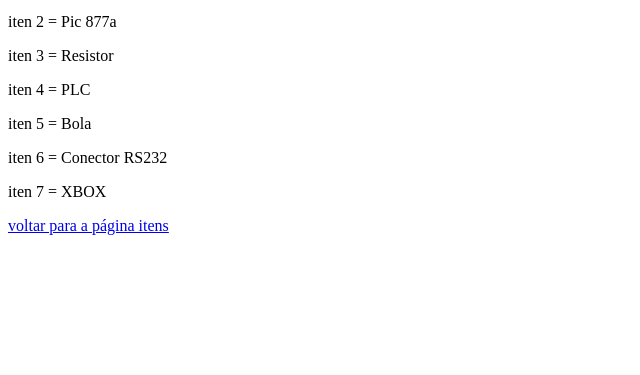
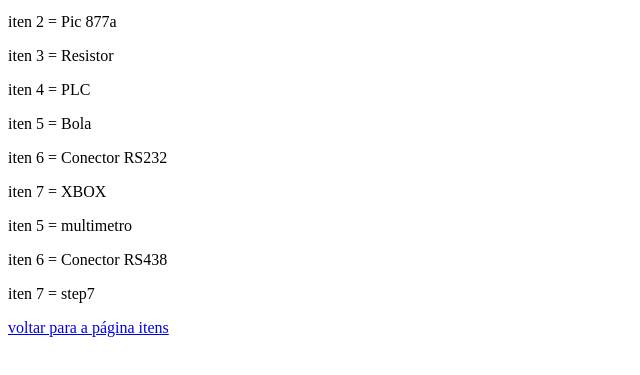
Before and after one commit to Samukcarlos/Desafio_1_github, a plain HTML site: page itens.html in a window 1280 px wide. Shown: the part 101-476 px from the top of the page, without its empty margins (0-640 px from the left). Drawn offline with Linux system fonts and the light colour scheme.

Commit message:
Acrescentado 3 itens

```diff
--- a/itens.html
+++ b/itens.html
@@ -15,6 +15,9 @@
     <p>iten 5 = Bola</p>
     <p>iten 6 = Conector RS232</p>
     <p>iten 7 = XBOX</p>
+    <p>iten 5 = multimetro</p>
+    <p>iten 6 = Conector RS438</p>
+    <p>iten 7 = step7</p>
     <a href="index.html">voltar para a página itens</a>
 </body>
 </html>
```
